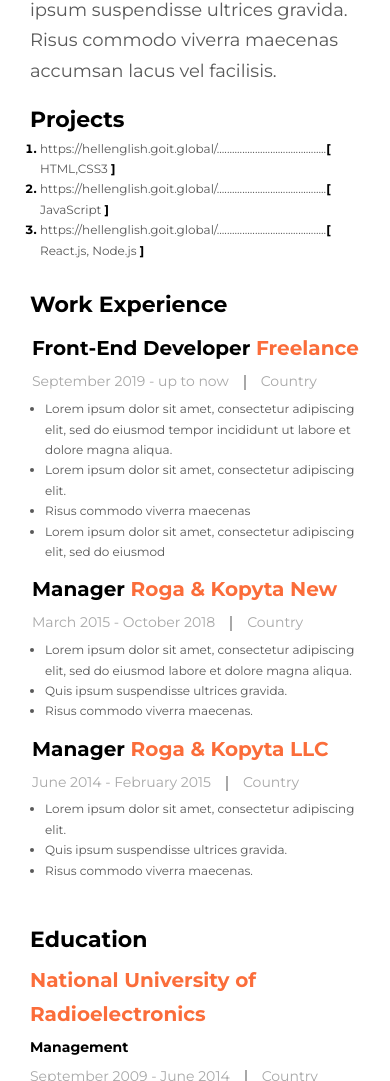
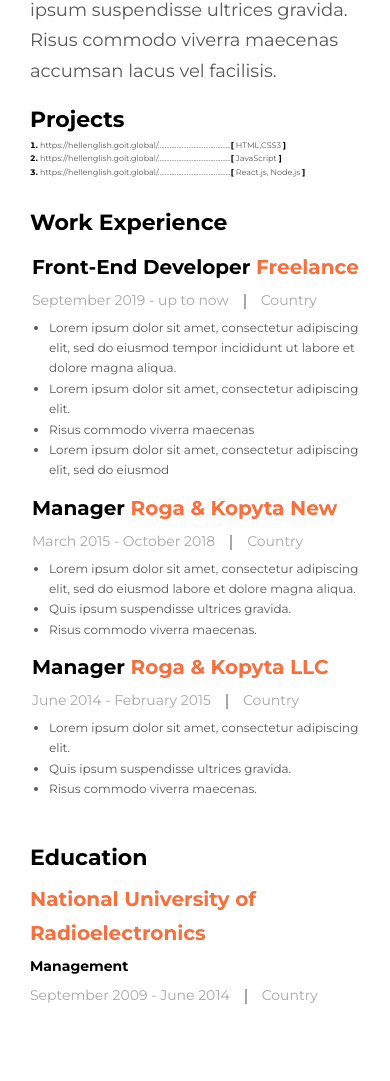
Before and after one commit to nickdavshan1984/resume_v1.0, a plain HTML site: page index.html in a window 390 px wide. Shown: the part 1229-2310 px from the top of the page. Drawn offline with Linux system fonts and the light colour scheme.

Commit message:
change.mobile.main.list.fonts.767px

```diff
--- a/css/style.scss
+++ b/css/style.scss
@@ -488,6 +488,7 @@ $las-left: 0 0 0 15px;
    }
    .projects-main {
       &__list {
+         font-size: 8px;
          padding: 0 0 0 10px;
       }
    }
@@ -501,11 +502,6 @@ $las-left: 0 0 0 15px;
          margin: 0 0 10px 0;
       }
    }
-   .item-experience {
-      &__title {
-         margin: 0 0 10px 2px;
-      }
-   }
    .data {
       font-size: 14px;
    }
@@ -517,7 +513,7 @@ $las-left: 0 0 0 15px;
          margin: 0 0 5px 2px;
       }
       &__list {
-         padding: 0 0 0 15px;
+         padding: 0 0 0 19px;
       }
    }
 
```
Also changed, not shown: css/style.css, 1 other file.
